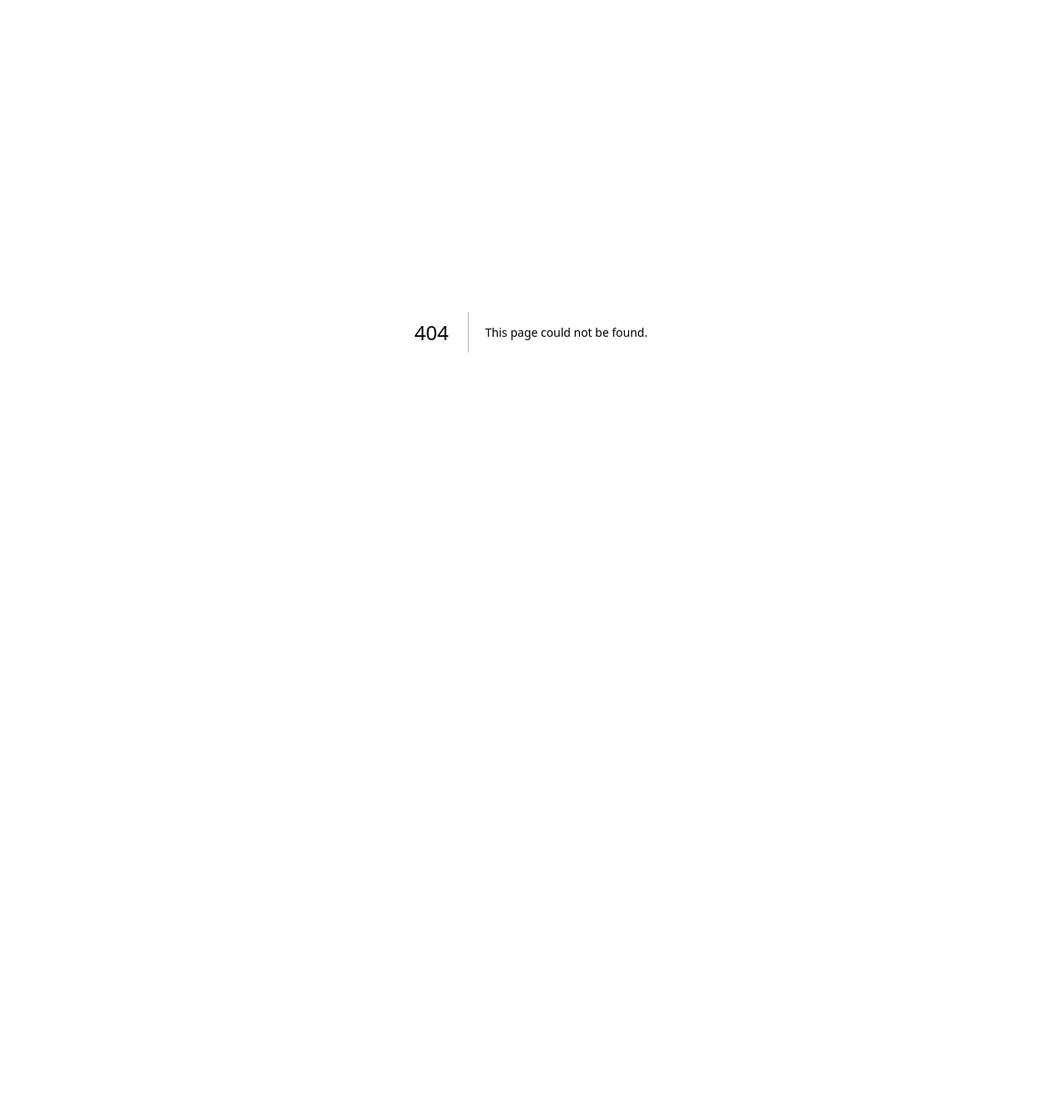
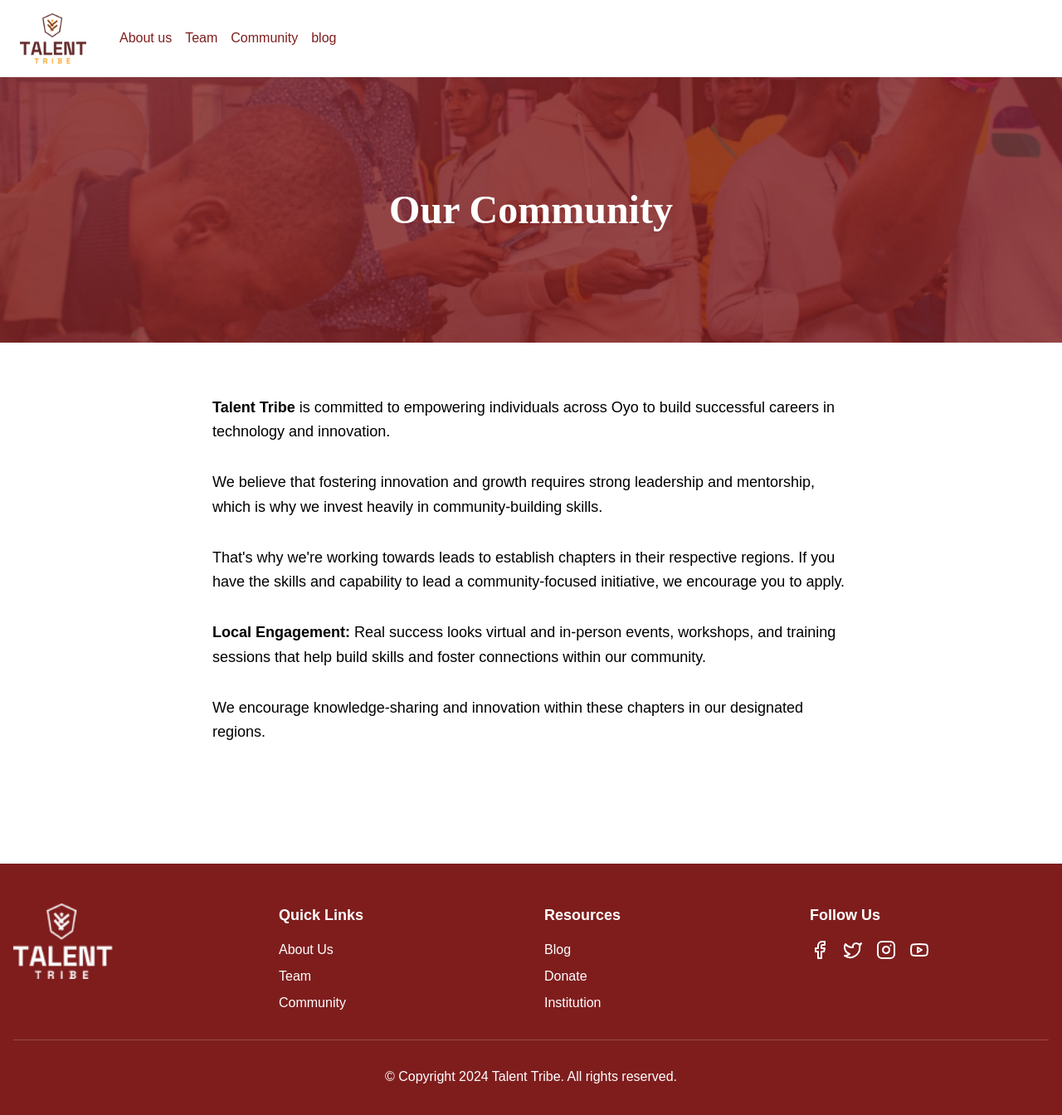
Before and after one commit to popoolarofih/atc-talent-tribe, a Next.js app: page /community in a window 1280 px wide. Before the commit this address had no page. Shown: the top 1344 px of the page at 83% size. Before the commit the page ends 800 px from the top, so only its background shows below. Built offline with nearby package versions, Linux system fonts and the light colour scheme; a web font is replaced by a local one.

Commit message:
modified:   src/app/Blog/page.tsx 	modified:   src/app/about/page.tsx 	new file:   src/app/community/page.tsx 	modified:   src/app/page.tsx 	modified:   src/app/team/page.tsx

```diff
--- a/src/app/Blog/page.tsx
+++ b/src/app/Blog/page.tsx
@@ -65,42 +65,23 @@ export default function blog() {
 
   return (
     <div className="min-h-screen">
-      {/* Hero Section */}
-      <div className="relative h-[50vh] overflow-hidden">
-        <div
-          className="absolute inset-0 bg-[url('/images/firstbgr.png')] bg-cover bg-center"
-          aria-hidden="true"
-        />
-        <div className="absolute inset-0 bg-red-900/90" aria-hidden="true" />
+       {/* Navigation */}
+       <nav className="relative bg-white z-10 flex justify-between items-center px-6 py-4">
+        <Link href="/" className="text-white mr-10  flex items-center ">
+          <Image src="/images/Talent Tibe Color Logo 1.png"  className="animate-pulse duration-5" alt="logo" width={80} height={80} />
 
-        {/* Navigation */}
-        <nav className="relative z-10 flex items-center justify-between px-6 py-4">
-          <Link href="/" className="text-white text-2xl font-bold flex items-center gap-2 animate-pulse">
-            <Image
-              src="/images/Talent Tibe Official white logo 1.png"
-              alt="logo"
-              width={80}
-              height={80}
-              priority
-            />
+
+        {/* Desktop Links */}
+        <div className="hidden ml-10 md:flex items-center gap-4">
+          <Link href="/about" className="text-red-900 hover:text-black transition-colors">About us</Link>
+          <Link href="/team" className="text-red-900 hover:text-black">Team</Link>
+          <Link href="/community" className="text-red-900 hover:text-black">Community</Link>
+          <Link href="/blog" className="text-red-900 hover:text-black">blog</Link>
+        </div>
         </Link>
-
-          {/* Desktop Menu */}
-          <div className="hidden md:flex items-center gap-8">
-            {['About', 'Team', 'Community', 'blog', 'Donate', 'Institution'].map((item) => (
-              <Link
-                key={item}
-                href={`/${item.toLowerCase().replace(" ", "-")}`}
-                className="text-white hover:text-white/80 transition-colors"
-              >
-                {item}
-              </Link>
-            ))}
-          </div>
-
-          {/* Mobile Menu */}
+        {/* Mobile Menu Button */}
         <button
-            className="block md:hidden text-white"
+          className="block md:hidden text-red-900"
           onClick={() => setMenuOpen(!menuOpen)}
         >
           <Menu className="h-6 w-6" />
@@ -110,7 +91,7 @@ export default function blog() {
         {/* Mobile Dropdown */}
         {menuOpen && (
           <div className="absolute top-16 left-0 right-0 bg-transparent text-white p-4 md:hidden">
-            {['About us', 'Team', 'Community', 'blog', 'Donate', 'Institution'].map((item) => (
+            {['About us', 'Team', 'Community', 'blog'].map((item) => (
               <Link
                 key={item}
                 href={`/${item.toLowerCase().replace(" ", "-")}`}
@@ -121,6 +102,15 @@ export default function blog() {
             ))}
           </div>
         )}
+      {/* Hero Section */}
+      <div className="relative h-[50vh] overflow-hidden">
+        <div
+          className="absolute inset-0 bg-[url('/images/firstbgr.png')] bg-cover bg-center"
+          aria-hidden="true"
+        />
+        {/* <div className="absolute inset-0 bg-red-900/90" aria-hidden="true" /> */}
+
+
 
         {/* Hero Content */}
         <div className="relative z-10 flex flex-col items-center justify-center h-full text-center px-4">
--- a/src/app/about/page.tsx
+++ b/src/app/about/page.tsx
@@ -30,11 +30,11 @@ export default function WhoWeAre() {
 
   return (
     <div className="min-h-screen">
-      {/* Navigation */}
-      <nav className="relative bg-white z-10 flex justify-between items-center px-6 py-4">
-        <Link href="/" className="text-white mr-10 text-2xl font-bold flex items-center animate-pulse duration-5">
-          <Image src="/images/Talent Tibe Color Logo 1.png" alt="logo" width={80} height={80} />
-        </Link>
+       {/* Navigation */}
+       <nav className="relative bg-white z-10 flex justify-between items-center px-6 py-4">
+        <Link href="/" className="text-white mr-10  flex items-center ">
+          <Image src="/images/Talent Tibe Color Logo 1.png"  className="animate-pulse duration-5" alt="logo" width={80} height={80} />
+
 
         {/* Desktop Links */}
         <div className="hidden ml-10 md:flex items-center gap-4">
@@ -42,10 +42,8 @@ export default function WhoWeAre() {
           <Link href="/team" className="text-red-900 hover:text-black">Team</Link>
           <Link href="/community" className="text-red-900 hover:text-black">Community</Link>
           <Link href="/blog" className="text-red-900 hover:text-black">blog</Link>
-          <Link href="/donate" className="text-red-900 hover:text-black">Donate</Link>
-          <Link href="/institution" className="text-red-900 hover:text-black">Institution</Link>
         </div>
-
+        </Link>
         {/* Mobile Menu Button */}
         <button
           className="block md:hidden text-red-900"
@@ -58,7 +56,7 @@ export default function WhoWeAre() {
       {/* Mobile Dropdown */}
       {menuOpen && (
         <div className="absolute top-16 left-0 right-0 bg-transparent text-white p-4 md:hidden z-20">
-          {['About us', 'Team', 'Community', 'blog', 'Donate', 'Institution'].map((item) => (
+          {['About us', 'Team', 'Community', 'blog'].map((item) => (
             <Link
               key={item}
               href={`/${item.toLowerCase().replace(" ", "-")}`}
--- /dev/null
+++ b/src/app/community/page.tsx
@@ -0,0 +1,195 @@
+'use client'
+
+import { useEffect, useState } from 'react'
+import Link from "next/link"
+import Image from "next/image"
+import { Facebook, Twitter, Instagram, Youtube } from "lucide-react"
+import { Menu } from 'lucide-react'
+
+export default function Community() {
+    const [menuOpen, setMenuOpen] = useState(false);
+
+    useEffect(() => {
+      const observer = new IntersectionObserver((entries) => {
+        entries.forEach((entry) => {
+          if (entry.isIntersecting) {
+            entry.target.classList.add('animate-in');
+          }
+        });
+      }, {
+        threshold: 0.1
+      });
+
+      document.querySelectorAll('.animate-on-scroll').forEach((el) => {
+        observer.observe(el);
+      });
+
+      return () => observer.disconnect();
+    }, []);
+
+  return (
+    <div className="min-h-screen flex flex-col">
+        {/* Navigation */}
+      <nav className="relative bg-white z-10 flex justify-between items-center px-6 py-4">
+        <Link href="/" className="text-white mr-10  flex items-center ">
+          <Image src="/images/Talent Tibe Color Logo 1.png"  className="animate-pulse duration-5" alt="logo" width={80} height={80} />
+
+
+        {/* Desktop Links */}
+        <div className="hidden ml-10 md:flex items-center gap-4">
+          <Link href="/about" className="text-red-900 hover:text-black transition-colors">About us</Link>
+          <Link href="/team" className="text-red-900 hover:text-black">Team</Link>
+          <Link href="/community" className="text-red-900 hover:text-black">Community</Link>
+          <Link href="/blog" className="text-red-900 hover:text-black">blog</Link>
+        </div>
+        </Link>
+        {/* Mobile Menu Button */}
+        <button
+          className="block md:hidden text-red-900"
+          onClick={() => setMenuOpen(!menuOpen)}
+        >
+          <Menu className="h-6 w-6" />
+        </button>
+      </nav>
+
+      {/* Mobile Dropdown */}
+      {menuOpen && (
+        <div className="absolute top-16 left-0 right-0 bg-transparent text-white p-4 md:hidden z-20">
+          {['About', 'Team', 'Community', 'blog'].map((item) => (
+            <Link
+              key={item}
+              href={`/${item.toLowerCase().replace(" ", "-")}`}
+              className="block py-2 hover:text-white/80 transition-colors"
+            >
+              {item}
+            </Link>
+          ))}
+        </div>
+      )}
+      {/* Hero Section */}
+      <div className="relative h-[40vh] flex items-center justify-center">
+        <div
+          className="absolute inset-0 bg-[url('/images/mission.png')] bg-cover bg-center"
+          aria-hidden="true"
+        />
+        <div
+          className="absolute inset-0 bg-red-900/80"
+          aria-hidden="true"
+        />
+        <div className="relative z-10 text-center">
+          <h1 className="text-white text-5xl font-bold font-balooThambi">
+            Our Community
+          </h1>
+        </div>
+      </div>
+
+      {/* Main Content */}
+      <main className="flex-1 container mx-auto px-4 py-16">
+        <div className="max-w-3xl mx-auto space-y-8">
+          <p className="text-lg leading-relaxed">
+            <strong>Talent Tribe</strong> is committed to empowering individuals across Oyo to build successful careers in technology and innovation.
+          </p>
+
+          <p className="text-lg leading-relaxed">
+            We believe that fostering innovation and growth requires strong leadership and mentorship, which is why we invest heavily in community-building skills.
+          </p>
+
+          <p className="text-lg leading-relaxed">
+            That's why we're working towards leads to establish chapters in their respective regions. If you have the skills and capability to lead a community-focused initiative, we encourage you to apply.
+          </p>
+
+          <p className="text-lg leading-relaxed">
+            <strong>Local Engagement:</strong> Real success looks virtual and in-person events, workshops, and training sessions that help build skills and foster connections within our community.
+          </p>
+
+          <p className="text-lg leading-relaxed">
+            We encourage knowledge-sharing and innovation within these chapters in our designated regions.
+          </p>
+        </div>
+      </main>
+
+      {/* Footer */}
+      <footer className="bg-red-900 text-white mt-20">
+        <div className="container mx-auto px-4 py-12">
+          <div className="grid grid-cols-1 md:grid-cols-4 gap-8 mb-8">
+            <div>
+              <Link href="/" className="inline-block">
+                <Image
+                  src="/images/Talent Tibe Official white logo 1.png"
+                  alt="Talent Tribe Logo"
+                  width={120}
+                  height={40}
+                  className="h-auto"
+                />
+              </Link>
+            </div>
+            <div>
+              <h3 className="font-bold text-lg mb-4">Quick Links</h3>
+              <ul className="space-y-2">
+                <li>
+                  <Link href="/about" className="hover:text-white/80 transition-colors">
+                    About Us
+                  </Link>
+                </li>
+                <li>
+                  <Link href="/team" className="hover:text-white/80 transition-colors">
+                    Team
+                  </Link>
+                </li>
+                <li>
+                  <Link href="/community" className="hover:text-white/80 transition-colors">
+                    Community
+                  </Link>
+                </li>
+              </ul>
+            </div>
+            <div>
+              <h3 className="font-bold text-lg mb-4">Resources</h3>
+              <ul className="space-y-2">
+                <li>
+                  <Link href="/blog" className="hover:text-white/80 transition-colors">
+                    Blog
+                  </Link>
+                </li>
+                <li>
+                  <Link href="/donate" className="hover:text-white/80 transition-colors">
+                    Donate
+                  </Link>
+                </li>
+                <li>
+                  <Link href="/institution" className="hover:text-white/80 transition-colors">
+                    Institution
+                  </Link>
+                </li>
+              </ul>
+            </div>
+            <div>
+              <h3 className="font-bold text-lg mb-4">Follow Us</h3>
+              <div className="flex space-x-4">
+                <Link href="#" className="hover:text-white/80 transition-colors">
+                  <Facebook className="h-6 w-6" />
+                  <span className="sr-only">Facebook</span>
+                </Link>
+                <Link href="#" className="hover:text-white/80 transition-colors">
+                  <Twitter className="h-6 w-6" />
+                  <span className="sr-only">Twitter</span>
+                </Link>
+                <Link href="#" className="hover:text-white/80 transition-colors">
+                  <Instagram className="h-6 w-6" />
+                  <span className="sr-only">Instagram</span>
+                </Link>
+                <Link href="#" className="hover:text-white/80 transition-colors">
+                  <Youtube className="h-6 w-6" />
+                  <span className="sr-only">YouTube</span>
+                </Link>
+              </div>
+            </div>
+          </div>
+          <div className="border-t border-white/20 pt-8 text-center">
+            <p>&copy; Copyright {new Date().getFullYear()} Talent Tribe. All rights reserved.</p>
+          </div>
+        </div>
+      </footer>
+    </div>
+  )
+}
--- a/src/app/page.tsx
+++ b/src/app/page.tsx
@@ -65,12 +65,6 @@ export default function Home() {
               <Link href="/blog" className="text-white hover:text-white/80 transition-colors">
                 blog
               </Link>
-              <Link href="/donate" className="text-white hover:text-white/80 transition-colors">
-                Donate
-              </Link>
-              <Link href="/institution" className="text-white hover:text-white/80 transition-colors">
-                Institution
-              </Link>
             </div>
             {/* Mobile Menu Button */}
         <button
@@ -83,7 +77,7 @@ export default function Home() {
           {/* Mobile Dropdown */}
       {menuOpen && (
         <div className="absolute top-16 left-0 right-0 bg-transparent text-white p-4 md:hidden z-20">
-          {['About us', 'Team', 'Community', 'blog', 'Donate', 'Institution'].map((item) => (
+          {['About', 'Team', 'Community', 'blog', 'Donate', 'Institution'].map((item) => (
             <Link
               key={item}
               href={`/${item.toLowerCase().replace(" ", "-")}`}
--- a/src/app/team/page.tsx
+++ b/src/app/team/page.tsx
@@ -1,74 +1,77 @@
 'use client'
 
-import { useEffect } from 'react'
+import { useEffect, useState } from 'react'
 import Link from "next/link"
 import Image from "next/image"
-import { Button } from '../components/ui/button'
 import { Facebook, Twitter, Instagram, Youtube } from 'lucide-react'
+import { Menu } from 'lucide-react'
 
 export default function WhoWeAre() {
+  const [menuOpen, setMenuOpen] = useState(false);
+
     useEffect(() => {
       const observer = new IntersectionObserver((entries) => {
         entries.forEach((entry) => {
           if (entry.isIntersecting) {
-          entry.target.classList.add('animate-in')
+            entry.target.classList.add('animate-in');
           }
-      })
+        });
       }, {
         threshold: 0.1
-    })
+      });
 
       document.querySelectorAll('.animate-on-scroll').forEach((el) => {
-      observer.observe(el)
-    })
+        observer.observe(el);
+      });
 
-    return () => observer.disconnect()
-  }, [])
+      return () => observer.disconnect();
+    }, []);
 
   return (
     <div className="min-h-screen">
+      {/* Navigation */}
+      <nav className="relative bg-white z-10 flex justify-between items-center px-6 py-4">
+        <Link href="/" className="text-white mr-10  flex items-center ">
+          <Image src="/images/Talent Tibe Color Logo 1.png"  className="animate-pulse duration-5" alt="logo" width={80} height={80} />
+
+
+        {/* Desktop Links */}
+        <div className="hidden ml-10 md:flex items-center gap-4">
+          <Link href="/about" className="text-red-900 hover:text-black transition-colors">About us</Link>
+          <Link href="/team" className="text-red-900 hover:text-black">Team</Link>
+          <Link href="/community" className="text-red-900 hover:text-black">Community</Link>
+          <Link href="/blog" className="text-red-900 hover:text-black">blog</Link>
+        </div>
+        </Link>
+        {/* Mobile Menu Button */}
+        <button
+          className="block md:hidden text-red-900"
+          onClick={() => setMenuOpen(!menuOpen)}
+        >
+          <Menu className="h-6 w-6" />
+        </button>
+      </nav>
+
+      {/* Mobile Dropdown */}
+      {menuOpen && (
+        <div className="absolute top-16 left-0 right-0 bg-transparent text-white p-4 md:hidden z-20">
+          {['About', 'Team', 'Community', 'blog'].map((item) => (
+            <Link
+              key={item}
+              href={`/${item.toLowerCase().replace(" ", "-")}`}
+              className="block py-2 hover:text-white/80 transition-colors"
+            >
+              {item}
+            </Link>
+          ))}
+        </div>
+      )}
       {/* Hero Section */}
       <div className="relative h-[80vh] overflow-hidden">
         <div
           className="absolute inset-0 bg-[url('/images/teambg.svg')] bg-cover bg-center"
           aria-hidden="true"
         />
-
-
-        <nav className="relative z-10 flex items-center justify-between px-6 py-4">
-          <Link href="/" className="text-white text-2xl font-bold flex items-center gap-2">
-            <Image src="/images/Talent Tibe Official white logo 1.png" alt="logo" width={80} height={80} />
-          </Link>
-
-          {/* Mobile Menu Toggle */}
-          <input
-            type="checkbox"
-            id="menu-toggle"
-            className="hidden peer"
-          />
-          <label
-            htmlFor="menu-toggle"
-            className="cursor-pointer md:hidden block text-white"
-          >
-            <svg xmlns="http://www.w3.org/2000/svg" className="h-6 w-6" fill="none" viewBox="0 0 24 24" stroke="currentColor">
-              <path strokeLinecap="round" strokeLinejoin="round" strokeWidth={2} d="M4 6h16M4 12h16m-7 6h7" />
-            </svg>
-          </label>
-
-          {/* Menu (Hidden by Default) */}
-          <div className="hidden md:flex md:items-center gap-8 peer-checked:flex peer-checked:flex-col absolute top-full left-0 w-full bg-black bg-opacity-80 p-4 md:bg-transparent md:relative md:w-auto md:p-0 md:flex-row">
-            <Link href="/Who-we-are" className="text-white hover:text-white/80 transition-colors">About Us</Link>
-            <Link href="/team" className="text-white hover:text-white/80 transition-colors">Team</Link>
-            <Link href="/community" className="text-white hover:text-white/80 transition-colors">Community</Link>
-            <Link href="/blog" className="text-white hover:text-white/80 transition-colors">Blog</Link>
-            <Link href="/donate" className="text-white hover:text-white/80 transition-colors">Donate</Link>
-            <Link href="/institution" className="text-white hover:text-white/80 transition-colors">Institution</Link>
-          </div>
-        </nav>
-
-
-
-
         {/* Hero Content */}
         <div className='px-20 my-28 flex'>
           <div>
```
Lines whose indentation alone changed are shown as unchanged.
